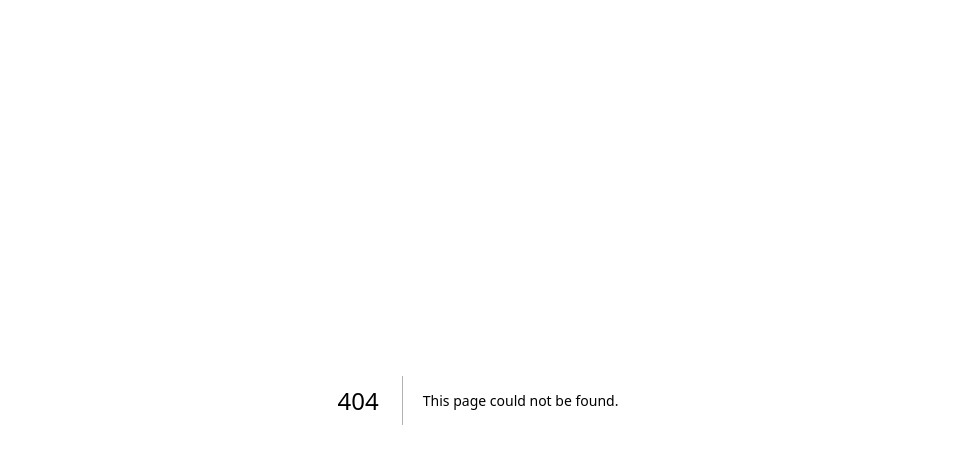
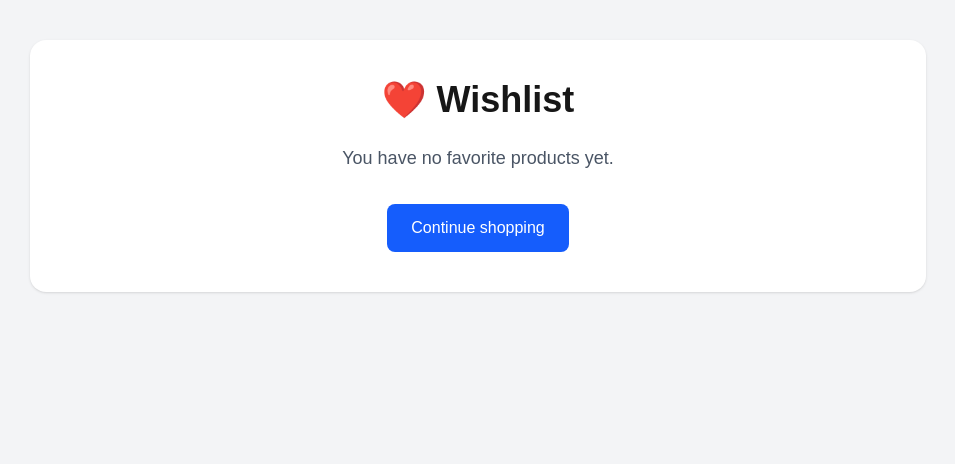
Before and after one commit to maikon79ss-dot/vendora-app, a Next.js app: page /en/wishlist in a window 1280 px wide. Before the commit this address had no page. Shown: the top 464 px of the page, without its empty margins (162-1117 px from the left). Built offline with nearby package versions, Linux system fonts and the light colour scheme.

Commit message:
en wishlist page.tsx

```diff
--- /dev/null
+++ b/app/en/wishlist/page.tsx
@@ -0,0 +1,105 @@
+"use client";
+
+import Link from "next/link";
+import { useWishlist } from "@/app/context/WishlistContext";
+
+export default function WishlistPageEn() {
+  const {
+    wishlistItems,
+    removeFromWishlist,
+    wishlistCount,
+  } = useWishlist();
+
+  if (wishlistItems.length === 0) {
+    return (
+      <main
+        lang="en"
+        className="min-h-screen bg-gray-100 p-10"
+      >
+        <div className="mx-auto max-w-4xl rounded-2xl bg-white p-10 text-center shadow">
+          <h1 className="text-4xl font-bold">
+            ❤️ Wishlist
+          </h1>
+
+          <p className="mt-6 text-lg text-gray-600">
+            You have no favorite products yet.
+          </p>
+
+          <Link
+            href="/en"
+            className="mt-8 inline-block rounded-lg bg-blue-600 px-6 py-3 text-white"
+          >
+            Continue shopping
+          </Link>
+        </div>
+      </main>
+    );
+  }
+
+  return (
+    <main
+      lang="en"
+      className="min-h-screen bg-gray-100 p-10"
+    >
+      <div className="mx-auto max-w-5xl">
+        <div className="mb-8">
+          <h1 className="text-4xl font-bold">
+            ❤️ Wishlist
+          </h1>
+
+          <p className="mt-2 text-gray-600">
+            Saved products: {wishlistCount}
+          </p>
+        </div>
+
+        <div className="grid gap-6 md:grid-cols-2 lg:grid-cols-3">
+          {wishlistItems.map((item) => (
+            <div
+              key={item.productId}
+              className="overflow-hidden rounded-2xl bg-white shadow"
+            >
+              {item.imageUrl ? (
+                <img
+                  src={item.imageUrl}
+                  alt={item.name}
+                  className="h-56 w-full object-cover"
+                />
+              ) : (
+                <div className="flex h-56 items-center justify-center bg-gray-200 text-gray-500">
+                  No image
+                </div>
+              )}
+
+              <div className="p-6">
+                <h2 className="text-2xl font-bold">
+                  {item.name}
+                </h2>
+
+                <p className="mt-3 text-2xl font-bold text-blue-600">
+                  {item.price.toFixed(2)} €
+                </p>
+
+                <Link
+                  href={`/en/store/${item.storeSlug}/product/${item.productId}`}
+                  className="mt-6 block rounded-lg bg-blue-600 py-3 text-center text-white"
+                >
+                  👁️ View
+                </Link>
+
+                <button
+                  type="button"
+                  onClick={() =>
+                    removeFromWishlist(item.productId)
+                  }
+                  className="mt-3 w-full rounded-lg bg-red-600 py-3 text-white"
+                >
+                  🗑 Remove
+                </button>
+              </div>
+            </div>
+          ))}
+        </div>
+      </div>
+    </main>
+  );
+}
```
